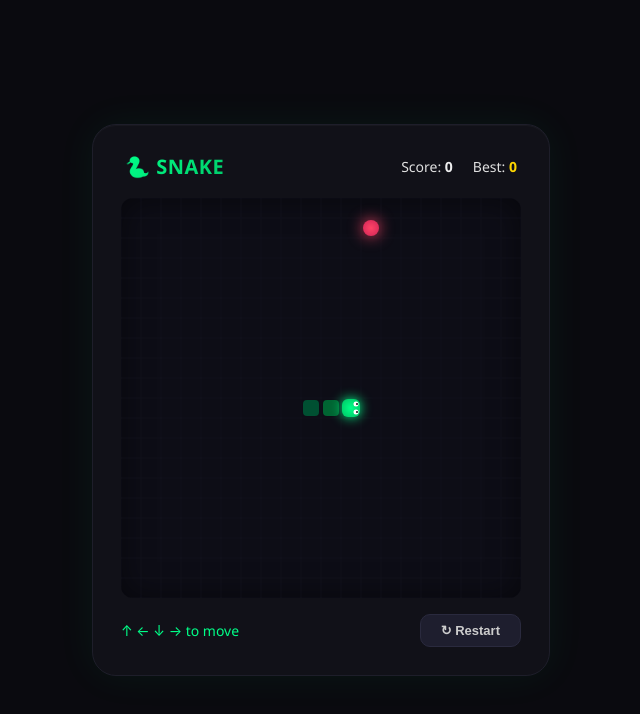
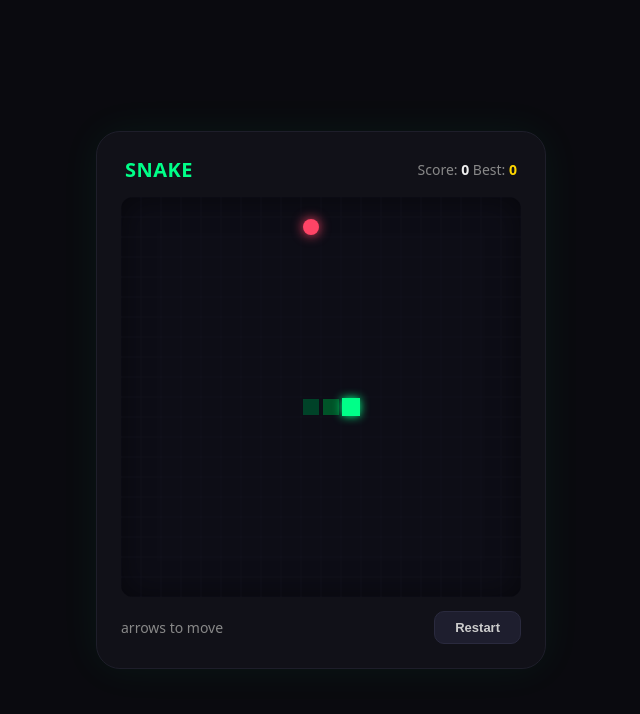
Before and after one commit to sawangbot/snake-game, a plain HTML site: page index.html in a window 1280 px wide. Shown: the whole page, without its empty margins (319-959 px from the left). Drawn offline with Linux system fonts and the light colour scheme.

Commit message:
refactor: simplify game for better compatibility

```diff
--- a/index.html
+++ b/index.html
@@ -1,484 +1,214 @@
 <!DOCTYPE html>
 <html lang="en">
 <head>
-  <meta charset="UTF-8" />
-  <meta name="viewport" content="width=device-width, initial-scale=1.0" />
+<meta charset="UTF-8">
+<meta name="viewport" content="width=device-width, initial-scale=1.0, user-scalable=no">
 <title>Snake Game</title>
 <style>
-    * { margin: 0; padding: 0; box-sizing: border-box; }
-
-    body {
-      background: #0a0a0f;
-      color: #e0e0e0;
-      font-family: 'Segoe UI', system-ui, -apple-system, sans-serif;
-      min-height: 100vh;
-      display: flex;
-      justify-content: center;
-      align-items: center;
-      overflow: hidden;
+*{margin:0;padding:0;box-sizing:border-box}
+body{
+  background:#0a0a0f;color:#e0e0e0;
+  font-family:system-ui,-apple-system,sans-serif;
+  min-height:100vh;display:flex;justify-content:center;align-items:center;
+  overflow:hidden;
 }
-
-    .game-wrapper {
-      background: #111118;
-      border-radius: 24px;
-      padding: 28px;
-      box-shadow:
-        0 0 40px rgba(0, 255, 136, 0.06),
-        inset 0 1px 0 rgba(255,255,255,0.03);
-      border: 1px solid #1e1e2a;
+.wrap{
+  background:#111118;border-radius:24px;padding:24px;
+  border:1px solid #1e1e2a;
+  box-shadow:0 0 40px rgba(0,255,136,.06);
 }
-
-    .header {
-      display: flex;
-      justify-content: space-between;
-      align-items: center;
-      margin-bottom: 18px;
-      padding: 0 4px;
+.top{display:flex;justify-content:space-between;align-items:center;margin-bottom:14px;padding:0 4px}
+.title{font-size:20px;font-weight:700;color:#00ff88;letter-spacing:.5px}
+.sc{font-size:14px;color:#888}
+.sc strong{color:#eee;font-variant-numeric:tabular-nums}
+.hi strong{color:#ffd700}
+canvas{
+  display:block;width:400px;height:400px;border-radius:12px;
+  background:#0d0d16;box-shadow:inset 0 0 30px rgba(0,0,0,.5);
+  touch-action:none;
 }
-
-    .title {
-      font-size: 20px;
-      font-weight: 700;
-      background: linear-gradient(135deg, #00ff88, #00cc6a);
-      -webkit-background-clip: text;
-      -webkit-text-fill-color: transparent;
-      letter-spacing: 0.5px;
+.btm{display:flex;justify-content:space-between;align-items:center;margin-top:14px}
+.st{font-size:14px;color:#888}
+.st.on{color:#00ff88}
+.st.dead{color:#ff4466}
+#rb{
+  background:#1e1e2e;border:1px solid #2a2a3e;color:#ccc;
+  padding:8px 20px;border-radius:10px;font-size:13px;font-weight:600;cursor:pointer;
+  transition:all .2s;
 }
-
-    .scores {
-      display: flex;
-      gap: 20px;
-      font-size: 14px;
+#rb:hover{background:#00ff88;color:#0a0a0f;border-color:#00ff88;box-shadow:0 0 20px rgba(0,255,136,.2)}
+.dpad{display:none;justify-content:center;margin-top:14px}
+.dg{display:grid;grid-template-columns:52px 52px 52px;grid-template-rows:52px 52px 52px;gap:4px}
+.db{
+  background:#1a1a26;border:1px solid #2a2a3e;border-radius:12px;
+  color:#aaa;font-size:20px;cursor:pointer;display:flex;
+  align-items:center;justify-content:center;user-select:none;-webkit-user-select:none;
+  touch-action:manipulation;
 }
-
-    .scores span {
-      color: #888;
+.db:active{background:#00ff88;color:#0a0a0f}
+.du{grid-column:2;grid-row:1}
+.dl{grid-column:1;grid-row:2}
+.dr{grid-column:3;grid-row:2}
+.dd{grid-column:2;grid-row:3}
+@media(max-width:480px){
+  .wrap{padding:16px;border-radius:16px}
+  canvas{width:300px;height:300px}
+  .dpad{display:flex}
+  .top{flex-direction:column;gap:8px}
 }
-
-    .scores strong {
-      color: #eee;
-      font-variant-numeric: tabular-nums;
-    }
-
-    .scores .high-score strong {
-      color: #ffd700;
-    }
-
-    canvas {
-      display: block;
-      width: 400px;
-      height: 400px;
-      border-radius: 12px;
-      background: #0d0d16;
-      box-shadow: inset 0 0 30px rgba(0,0,0,0.5);
-      image-rendering: pixelated;
-      touch-action: none;
-    }
-
-    .controls {
-      margin-top: 16px;
-      display: flex;
-      justify-content: space-between;
-      align-items: center;
-    }
-
-    .status {
-      font-size: 14px;
-      color: #666;
-      transition: all 0.2s;
-    }
-
-    .status.playing { color: #00ff88; }
-    .status.gameover { color: #ff4466; }
-
-    #restartBtn {
-      background: #1e1e2e;
-      border: 1px solid #2a2a3e;
-      color: #ccc;
-      padding: 8px 20px;
-      border-radius: 10px;
-      font-size: 13px;
-      font-weight: 600;
-      cursor: pointer;
-      transition: all 0.2s;
-    }
-
-    #restartBtn:hover {
-      background: #00ff88;
-      color: #0a0a0f;
-      border-color: #00ff88;
-      box-shadow: 0 0 20px rgba(0,255,136,0.2);
-    }
-
-    .dpad {
-      display: none;
-      margin-top: 16px;
-      justify-content: center;
-    }
-
-    .dpad-grid {
-      display: grid;
-      grid-template-columns: 56px 56px 56px;
-      grid-template-rows: 56px 56px 56px;
-      gap: 4px;
-    }
-
-    .dpad-btn {
-      background: #1a1a26;
-      border: 1px solid #2a2a3e;
-      border-radius: 12px;
-      color: #aaa;
-      font-size: 22px;
-      cursor: pointer;
-      display: flex;
-      align-items: center;
-      justify-content: center;
-      transition: all 0.1s;
-      user-select: none;
-      -webkit-user-select: none;
-      touch-action: manipulation;
-    }
-
-    .dpad-btn:active { background: #00ff88; color: #0a0a0f; }
-    .dpad-up    { grid-column: 2; grid-row: 1; }
-    .dpad-left  { grid-column: 1; grid-row: 2; }
-    .dpad-right { grid-column: 3; grid-row: 2; }
-    .dpad-down  { grid-column: 2; grid-row: 3; }
-
-    @media (max-width: 480px) {
-      .game-wrapper { padding: 16px; border-radius: 16px; }
-      canvas { width: 300px; height: 300px; }
-      .header { flex-direction: column; gap: 8px; }
-      .dpad { display: flex; }
-    }
-
-    @media (max-width: 350px) {
-      canvas { width: 240px; height: 240px; }
-      .dpad-grid { grid-template-columns: 48px 48px 48px; grid-template-rows: 48px 48px 48px; }
-      .dpad-btn { font-size: 18px; }
-    }
-
-    @media (pointer: coarse) {
-      .dpad { display: flex; }
-    }
+@media(pointer:coarse){.dpad{display:flex}}
 </style>
 </head>
 <body>
-<div class="game-wrapper">
-  <div class="header">
-    <div class="title">🐍 SNAKE</div>
-    <div class="scores">
-      <div class="score">Score: <strong id="score">0</strong></div>
-      <div class="high-score">Best: <strong id="highScore">0</strong></div>
+<div class="wrap">
+  <div class="top">
+    <div class="title">SNAKE</div>
+    <div class="sc">Score: <strong id="sc">0</strong> <span class="hi">Best: <strong id="hi">0</strong></span></div>
   </div>
+  <canvas id="c" width="400" height="400"></canvas>
+  <div class="btm">
+    <div class="st" id="st">arrows to move</div>
+    <button id="rb">Restart</button>
   </div>
-
-  <canvas id="gameCanvas" width="400" height="400"></canvas>
-
-  <div class="controls">
-    <div class="status" id="status">← ↑ → ↓  to start</div>
-    <button id="restartBtn">↻ Restart</button>
-  </div>
-
-  <div class="dpad" id="dpad">
-    <div class="dpad-grid">
-      <button class="dpad-btn dpad-up"    data-dir="up">   ↑ </button>
-      <button class="dpad-btn dpad-left"  data-dir="left"> ← </button>
-      <button class="dpad-btn dpad-right" data-dir="right">→ </button>
-      <button class="dpad-btn dpad-down"  data-dir="down"> ↓ </button>
+  <div class="dpad">
+    <div class="dg">
+      <button class="db du" data-d="up">^</button>
+      <button class="db dl" data-d="left">&lt;</button>
+      <button class="db dr" data-d="right">&gt;</button>
+      <button class="db dd" data-d="down">v</button>
     </div>
   </div>
 </div>
+<script>
+(function(){
+  var c=document.getElementById('c'),ctx=c.getContext('2d');
+  var scEl=document.getElementById('sc'),hiEl=document.getElementById('hi'),stEl=document.getElementById('st');
+  var G=20,SZ=400,CS=SZ/G;
+  var snake,food,dir,nextDir,score,hi,loop,run,speed;
 
-<script>
-  const canvas = document.getElementById('gameCanvas');
-  const ctx = canvas.getContext('2d');
-  const scoreEl = document.getElementById('score');
-  const highScoreEl = document.getElementById('highScore');
-  const statusEl = document.getElementById('status');
+  hi=parseInt(localStorage.getItem('snakeHi'))||0;hiEl.textContent=hi;
 
-  const GRID = 20;
-  const SIZE = 400;
-  const CELL = SIZE / GRID;
+  var keyMap={ArrowUp:'u',ArrowDown:'d',ArrowLeft:'l',ArrowRight:'r',w:'u',s:'d',a:'l',d:'r',W:'u',S:'d',A:'l',D:'r'};
+  var opp={u:'d',d:'u',l:'r',r:'l'};
+  var dv={u:{x:0,y:-1},d:{x:0,y:1},l:{x:-1,y:0},r:{x:1,y:0}};
 
-  let snake, food, direction, nextDirection, score, highScore;
-  let gameLoop, gameRunning, gameOver;
-  let speed;
+  function rand(){return{x:Math.floor(Math.random()*G),y:Math.floor(Math.random()*G)}}
 
-  const DIR = { UP: { x: 0, y: -1 }, DOWN: { x: 0, y: 1 }, LEFT: { x: -1, y: 0 }, RIGHT: { x: 1, y: 0 } };
-  const OPPOSITE = { up: 'down', down: 'up', left: 'right', right: 'left' };
-
-  highScore = parseInt(localStorage.getItem('snakeHighScore')) || 0;
-  highScoreEl.textContent = highScore;
-
-  function randPos() {
-    return {
-      x: Math.floor(Math.random() * GRID),
-      y: Math.floor(Math.random() * GRID)
-    };
+  function spawn(){
+    var p;
+    do{p=rand()}while(snake.some(function(s){return s.x===p.x&&s.y===p.y}));
+    food=p;
   }
 
-  function spawnFood() {
-    let pos;
-    do {
-      pos = randPos();
-    } while (snake.some(s => s.x === pos.x && s.y === pos.y));
-    food = pos;
+  function draw(){
+    ctx.clearRect(0,0,SZ,SZ);
+    // grid
+    ctx.strokeStyle='#161622';ctx.lineWidth=.5;
+    for(var i=0;i<=G;i++){
+      ctx.beginPath();ctx.moveTo(i*CS,0);ctx.lineTo(i*CS,SZ);ctx.stroke();
+      ctx.beginPath();ctx.moveTo(0,i*CS);ctx.lineTo(SZ,i*CS);ctx.stroke();
+    }
+    // food
+    ctx.fillStyle='#ff4466';
+    ctx.shadowColor='#ff4466';ctx.shadowBlur=12;
+    ctx.beginPath();ctx.arc(food.x*CS+CS/2,food.y*CS+CS/2,CS/2-2,0,Math.PI*2);ctx.fill();
+    ctx.shadowBlur=0;
+    // snake
+    for(var i=snake.length-1;i>=0;i--){
+      var s=snake[i];
+      var pad=i===0?1:2;
+      var x=s.x*CS+pad,y=s.y*CS+pad,w=CS-pad*2;
+      if(i===0){
+        ctx.shadowColor='#00ff88';ctx.shadowBlur=10;
+        ctx.fillStyle='#00ff88';
+      }else{
+        ctx.shadowBlur=0;
+        var t=i/snake.length;
+        ctx.fillStyle='rgb(0,'+Math.floor(100-t*50)+',40)';
+      }
+      ctx.fillRect(x,y,w,w);
+    }
+    ctx.shadowBlur=0;
+    // eyes
+    if(snake.length>0&&!run){
+      var h=snake[0],cx=h.x*CS+CS/2,cy=h.y*CS+CS/2;
+      var e1,e2;
+      if(dir==='r'){e1={x:cx+5,y:cy-4};e2={x:cx+5,y:cy+4}}
+      else if(dir==='l'){e1={x:cx-5,y:cy-4};e2={x:cx-5,y:cy+4}}
+      else if(dir==='u'){e1={x:cx-4,y:cy-5};e2={x:cx+4,y:cy-5}}
+      else{e1={x:cx-4,y:cy+5};e2={x:cx+4,y:cy+5}}
+      ctx.fillStyle='#fff';
+      ctx.beginPath();ctx.arc(e1.x,e1.y,2.5,0,Math.PI*2);ctx.fill();
+      ctx.beginPath();ctx.arc(e2.x,e2.y,2.5,0,Math.PI*2);ctx.fill();
+      ctx.fillStyle='#111';
+      ctx.beginPath();ctx.arc(e1.x+1,e1.y,1.2,0,Math.PI*2);ctx.fill();
+      ctx.beginPath();ctx.arc(e2.x+1,e2.y,1.2,0,Math.PI*2);ctx.fill();
+    }
   }
 
-  function init() {
-    snake = [
-      { x: 10, y: 10 },
-      { x: 9, y: 10 },
-      { x: 8, y: 10 }
-    ];
-    direction = 'right';
-    nextDirection = 'right';
-    score = 0;
-    speed = 120;
-    gameOver = false;
-    gameRunning = true;
-    scoreEl.textContent = '0';
-    statusEl.textContent = '↑ ← ↓ →  to move';
-    statusEl.className = 'status playing';
-    spawnFood();
+  function update(){
+    dir=nextDir;var d=dv[dir];
+    var head={x:snake[0].x+d.x,y:snake[0].y+d.y};
+    if(head.x<0)head.x=G-1;if(head.x>=G)head.x=0;
+    if(head.y<0)head.y=G-1;if(head.y>=G)head.y=0;
+    for(var i=0;i<snake.length;i++){
+      if(snake[i].x===head.x&&snake[i].y===head.y){
+        run=false;clearInterval(loop);
+        stEl.textContent='Game Over - '+score;stEl.className='st dead';
+        if(score>hi){hi=score;localStorage.setItem('snakeHi',hi);hiEl.textContent=hi;}
+        draw();return;
+      }
+    }
+    snake.unshift(head);
+    if(head.x===food.x&&head.y===food.y){
+      score++;scEl.textContent=score;
+      if(score>hi){hi=score;localStorage.setItem('snakeHi',hi);hiEl.textContent=hi;}
+      spawn();
+      if(score%5===0&&speed>60){speed-=5;clearInterval(loop);loop=setInterval(tick,speed);}
+    }else{snake.pop()}
     draw();
   }
 
-  function draw() {
-    ctx.clearRect(0, 0, SIZE, SIZE);
+  function tick(){if(run)update()}
 
-    // Grid lines (subtle)
-    ctx.strokeStyle = '#161622';
-    ctx.lineWidth = 0.5;
-    for (let i = 0; i <= GRID; i++) {
-      ctx.beginPath();
-      ctx.moveTo(i * CELL, 0);
-      ctx.lineTo(i * CELL, SIZE);
-      ctx.stroke();
-      ctx.beginPath();
-      ctx.moveTo(0, i * CELL);
-      ctx.lineTo(SIZE, i * CELL);
-      ctx.stroke();
+  function changeDir(d){
+    if(!run)return;
+    if(opp[d]===dir&&snake.length>1)return;
+    nextDir=d;
+    if(stEl.textContent.indexOf('to move')>=0){stEl.textContent='Playing';stEl.className='st on';}
   }
 
-    // Food (glowing)
-    const fx = food.x * CELL + CELL / 2;
-    const fy = food.y * CELL + CELL / 2;
-    const gradient = ctx.createRadialGradient(fx, fy, 0, fx, fy, CELL);
-    gradient.addColorStop(0, '#ff4466');
-    gradient.addColorStop(0.6, '#cc2255');
-    gradient.addColorStop(1, '#881133');
-    ctx.shadowColor = '#ff4466';
-    ctx.shadowBlur = 15;
-    ctx.beginPath();
-    ctx.arc(fx, fy, CELL / 2 - 2, 0, Math.PI * 2);
-    ctx.fillStyle = gradient;
-    ctx.fill();
-    ctx.shadowBlur = 0;
-
-    // Snake body
-    for (let i = snake.length - 1; i >= 0; i--) {
-      const s = snake[i];
-      const pad = i === 0 ? 1 : 2;
-      const x = s.x * CELL + pad;
-      const y = s.y * CELL + pad;
-      const w = CELL - pad * 2;
-      const r = i === 0 ? 6 : 4;
-
-      if (i === 0) {
-        // Head - gradient green
-        const g = ctx.createRadialGradient(
-          x + w / 2, y + w / 2, 0,
-          x + w / 2, y + w / 2, w
-        );
-        g.addColorStop(0, '#00ff88');
-        g.addColorStop(1, '#00aa55');
-        ctx.shadowColor = '#00ff88';
-        ctx.shadowBlur = 12;
-        ctx.fillStyle = g;
-      } else {
-        // Body - fades darker
-        const t = i / snake.length;
-        const green = Math.floor(120 - t * 60);
-        ctx.shadowBlur = 0;
-        ctx.fillStyle = `rgb(0, ${green}, 50)`;
+  function start(){
+    if(loop)clearInterval(loop);
+    snake=[{x:10,y:10},{x:9,y:10},{x:8,y:10}];
+    dir='r';nextDir='r';score=0;speed=120;run=true;
+    scEl.textContent='0';
+    stEl.textContent='arrows to move';stEl.className='st';
+    spawn();draw();
+    loop=setInterval(tick,speed);
   }
 
-      ctx.beginPath();
-      ctx.roundRect(x, y, w, w, r);
-      ctx.fill();
-    }
-    ctx.shadowBlur = 0;
-
-    // Eyes on head
-    if (snake.length > 0 && !gameOver) {
-      const head = snake[0];
-      const cx = head.x * CELL + CELL / 2;
-      const cy = head.y * CELL + CELL / 2;
-      let e1, e2;
-      const o = 4;
-      if (direction === 'right') {
-        e1 = { x: cx + 5, y: cy - 4 }; e2 = { x: cx + 5, y: cy + 4 };
-      } else if (direction === 'left') {
-        e1 = { x: cx - 5, y: cy - 4 }; e2 = { x: cx - 5, y: cy + 4 };
-      } else if (direction === 'up') {
-        e1 = { x: cx - 4, y: cy - 5 }; e2 = { x: cx + 4, y: cy - 5 };
-      } else {
-        e1 = { x: cx - 4, y: cy + 5 }; e2 = { x: cx + 4, y: cy + 5 };
-      }
-      ctx.fillStyle = '#fff';
-      ctx.beginPath(); ctx.arc(e1.x, e1.y, 2.5, 0, Math.PI * 2); ctx.fill();
-      ctx.beginPath(); ctx.arc(e2.x, e2.y, 2.5, 0, Math.PI * 2); ctx.fill();
-      ctx.fillStyle = '#111';
-      ctx.beginPath(); ctx.arc(e1.x + 1, e1.y, 1, 0, Math.PI * 2); ctx.fill();
-      ctx.beginPath(); ctx.arc(e2.x + 1, e2.y, 1, 0, Math.PI * 2); ctx.fill();
-    }
-  }
-
-  function update() {
-    direction = nextDirection;
-    const d = DIR[direction.toUpperCase()];
-    const head = { x: snake[0].x + d.x, y: snake[0].y + d.y };
-
-    // Wall wrap
-    if (head.x < 0) head.x = GRID - 1;
-    if (head.x >= GRID) head.x = 0;
-    if (head.y < 0) head.y = GRID - 1;
-    if (head.y >= GRID) head.y = 0;
-
-    // Self collision
-    if (snake.some(s => s.x === head.x && s.y === head.y)) {
-      gameOver = true;
-      gameRunning = false;
-      clearInterval(gameLoop);
-      statusEl.textContent = `💀 Game Over — Score: ${score}`;
-      statusEl.className = 'status gameover';
-      draw();
-      if (score > highScore) {
-        highScore = score;
-        localStorage.setItem('snakeHighScore', highScore);
-        highScoreEl.textContent = highScore;
-      }
-      return;
-    }
-
-    snake.unshift(head);
-
-    if (head.x === food.x && head.y === food.y) {
-      score++;
-      scoreEl.textContent = score;
-      if (score > highScore) {
-        highScore = score;
-        localStorage.setItem('snakeHighScore', highScore);
-        highScoreEl.textContent = highScore;
-      }
-      spawnFood();
-      // Speed up slightly every 5 food
-      if (score % 5 === 0 && speed > 60) {
-        speed -= 5;
-        clearInterval(gameLoop);
-        gameLoop = setInterval(tick, speed);
-      }
-    } else {
-      snake.pop();
-    }
-
-    draw();
-  }
-
-  function tick() {
-    if (gameRunning) update();
-  }
-
-  function changeDir(newDir) {
-    if (!gameRunning) return;
-    if (OPPOSITE[newDir] === direction && snake.length > 1) return;
-    nextDirection = newDir;
-    if (statusEl.textContent.includes('to start')) {
-      statusEl.textContent = '▶ Playing';
-      statusEl.className = 'status playing';
-    }
-  }
-
-  function startGame() {
-    if (gameLoop) clearInterval(gameLoop);
-    init();
-    gameLoop = setInterval(tick, speed);
-  }
-
-  // Keyboard
-  document.addEventListener('keydown', (e) => {
-    const map = {
-      ArrowUp: 'up', ArrowDown: 'down', ArrowLeft: 'left', ArrowRight: 'right',
-      w: 'up', s: 'down', a: 'left', d: 'right',
-      W: 'up', S: 'down', A: 'left', D: 'right'
-    };
-    if (map[e.key]) {
-      e.preventDefault();
-      changeDir(map[e.key]);
-    }
+  document.addEventListener('keydown',function(e){
+    if(keyMap[e.key]){e.preventDefault();changeDir(keyMap[e.key]);}
   });
 
-  // Touch swipe
-  let touchStartX = 0, touchStartY = 0;
-  canvas.addEventListener('touchstart', (e) => {
-    const t = e.touches[0];
-    touchStartX = t.clientX;
-    touchStartY = t.clientY;
-  }, { passive: true });
+  // touch swipe
+  var tx=0,ty=0;
+  c.addEventListener('touchstart',function(e){tx=e.touches[0].clientX;ty=e.touches[0].clientY;},{passive:true});
+  c.addEventListener('touchmove',function(e){e.preventDefault();},{passive:false});
+  c.addEventListener('touchend',function(e){
+    var dx=e.changedTouches[0].clientX-tx,dy=e.changedTouches[0].clientY-ty;
+    if(Math.abs(dx)<15&&Math.abs(dy)<15)return;
+    if(Math.abs(dx)>Math.abs(dy)){changeDir(dx>0?'r':'l')}else{changeDir(dy>0?'d':'u')}
+  },{passive:true});
 
-  canvas.addEventListener('touchmove', (e) => e.preventDefault(), { passive: false });
-
-  canvas.addEventListener('touchend', (e) => {
-    const rect = canvas.getBoundingClientRect();
-    const fakeTouch = {
-      clientX: touchStartX + (e.changedTouches[0].clientX - touchStartX) * 0.5,
-      clientY: touchStartY + (e.changedTouches[0].clientY - touchStartY) * 0.5
-    };
-    const dx = fakeTouch.clientX - touchStartX;
-    const dy = fakeTouch.clientY - touchStartY;
-    if (Math.abs(dx) < 15 && Math.abs(dy) < 15) return;
-    if (Math.abs(dx) > Math.abs(dy)) {
-      changeDir(dx > 0 ? 'right' : 'left');
-    } else {
-      changeDir(dy > 0 ? 'down' : 'up');
-    }
-  }, { passive: true });
-
-  // D-pad buttons
-  document.querySelectorAll('.dpad-btn').forEach(btn => {
-    btn.addEventListener('click', () => changeDir(btn.dataset.dir));
-    btn.addEventListener('touchstart', (e) => {
-      e.preventDefault();
-      changeDir(btn.dataset.dir);
-    }, { passive: false });
+  document.querySelectorAll('.db').forEach(function(b){
+    b.addEventListener('click',function(){changeDir(b.dataset.d)});
   });
 
-  // Restart
-  document.getElementById('restartBtn').addEventListener('click', startGame);
-
-  // roundRect polyfill for older browsers
-  if (!CanvasRenderingContext2D.prototype.roundRect) {
-    CanvasRenderingContext2D.prototype.roundRect = function(x, y, w, h, r) {
-      if (typeof r === 'number') r = [r];
-      const tl = r[0] || 0, tr = r[1] || r[0] || 0,
-            br = r[2] || r[0] || 0, bl = r[3] || r[1] || r[0] || 0;
-      this.moveTo(x + tl, y);
-      this.lineTo(x + w - tr, y);
-      this.quadraticCurveTo(x + w, y, x + w, y + tr);
-      this.lineTo(x + w, y + h - br);
-      this.quadraticCurveTo(x + w, y + h, x + w - br, y + h);
-      this.lineTo(x + bl, y + h);
-      this.quadraticCurveTo(x, y + h, x, y + h - bl);
-      this.lineTo(x, y + tl);
-      this.quadraticCurveTo(x, y, x + tl, y);
-      this.closePath();
-      return this;
-    };
-  }
-
-  startGame();
+  document.getElementById('rb').addEventListener('click',start);
+  start();
+})();
 </script>
 </body>
 </html>
```
Lines whose indentation alone changed are shown as unchanged.
